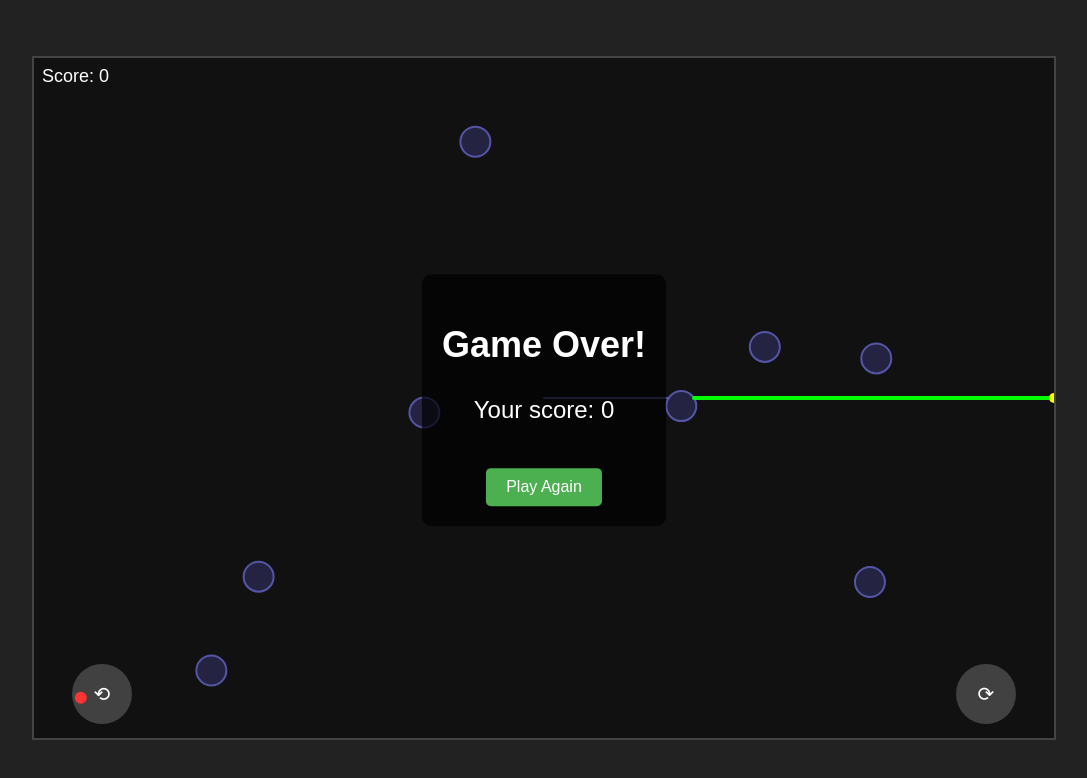
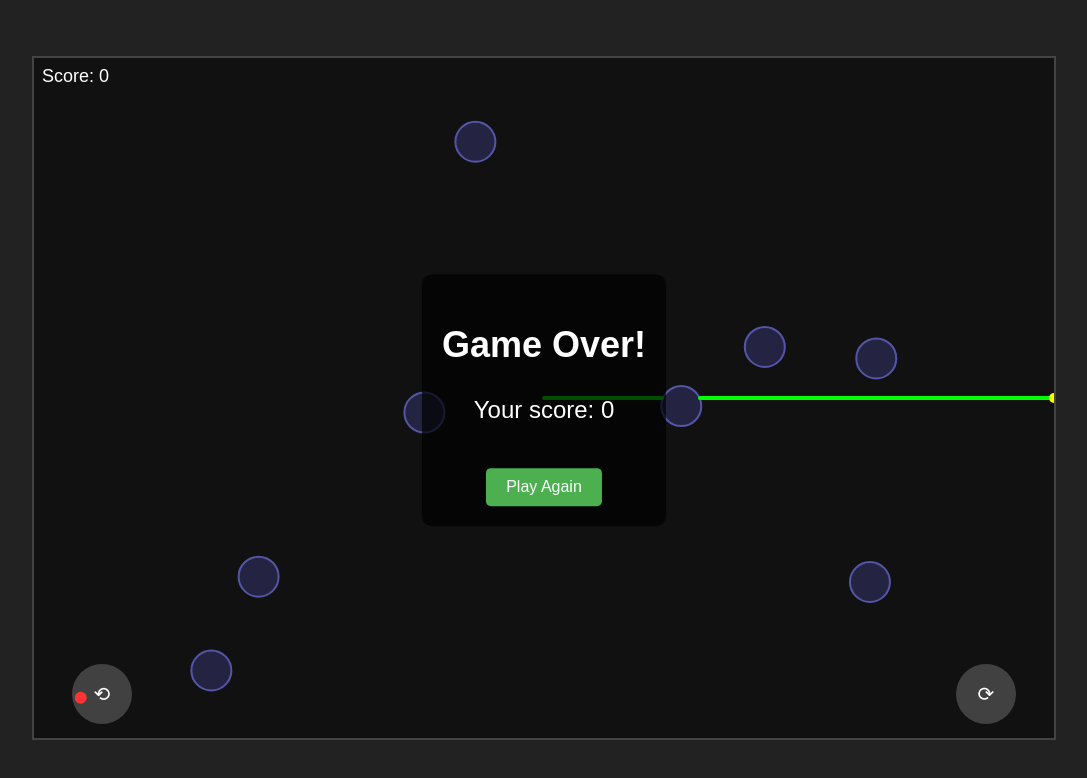
Before and after one commit to x012/curved-snake, a plain HTML site: page index.html in a window 1280 px wide. Shown: the whole page, without its empty margins (96-1183 px from the left). Drawn offline with Linux system fonts and the light colour scheme.

Commit message:
fixed, drawing color bug gaps are a bit bigger

```diff
--- a/index.html
+++ b/index.html
@@ -1,5 +1,6 @@
 <!DOCTYPE html>
 <html lang="en">
+
 <head>
     <meta charset="UTF-8">
     <meta name="viewport" content="width=device-width, initial-scale=1.0">
@@ -25,13 +26,16 @@
             touch-action: none;
             overflow: hidden;
         }
+
         canvas {
             background-color: #111;
             border: 2px solid #444;
         }
+
         #game-container {
             position: relative;
         }
+
         #controls {
             position: absolute;
             bottom: 20px;
@@ -41,6 +45,7 @@
             padding: 0 40px;
             box-sizing: border-box;
         }
+
         .control-btn {
             width: 60px;
             height: 60px;
@@ -53,6 +58,7 @@
             color: white;
             user-select: none;
         }
+
         #score-display {
             position: absolute;
             top: 10px;
@@ -60,6 +66,7 @@
             color: white;
             font-size: 18px;
         }
+
         #game-over {
             position: absolute;
             top: 50%;
@@ -73,6 +80,7 @@
             border-radius: 10px;
             display: none;
         }
+
         #restart-btn {
             margin-top: 20px;
             padding: 10px 20px;
@@ -85,6 +93,7 @@
         }
     </style>
 </head>
+
 <body>
     <div id="game-container">
         <canvas id="gameCanvas"></canvas>
@@ -137,7 +146,7 @@
         let turningSpeed = 0.06;
         let staticGaps = []; // Array of static gaps on the screen
         const numStaticGaps = 8; // Number of static gaps
-        const gapSize = 30; // Size of the gaps
+        const gapSize = 40; // Size of the gaps (increased by 50%)
 
         // Controls state
         let leftPressed = false;
@@ -380,7 +389,7 @@
                     // Current point
                     const current = snake[i];
                     // Previous point
-                    const prev = snake[i-1];
+                    const prev = snake[i - 1];
 
                     // Check if the line segment between prev and current intersects any gap
                     let intersectsGap = false;
@@ -389,11 +398,16 @@
                             intersectsGap = true;
 
                             // End the current path before the gap
+                            ctx.strokeStyle = '#00ff00';
+                            ctx.lineWidth = 4;
+                            ctx.lineJoin = 'round';
+                            ctx.lineCap = 'round';
                             ctx.stroke();
 
                             // Start a new path after the gap
                             ctx.beginPath();
                             ctx.moveTo(current.x, current.y);
+                            ctx.strokeStyle = '#00ff00'; // Ensure the color is reset to green
                             break;
                         }
                     }
@@ -518,4 +532,5 @@
         }
     </script>
 </body>
+
 </html>
```
Lines whose indentation alone changed are shown as unchanged.
